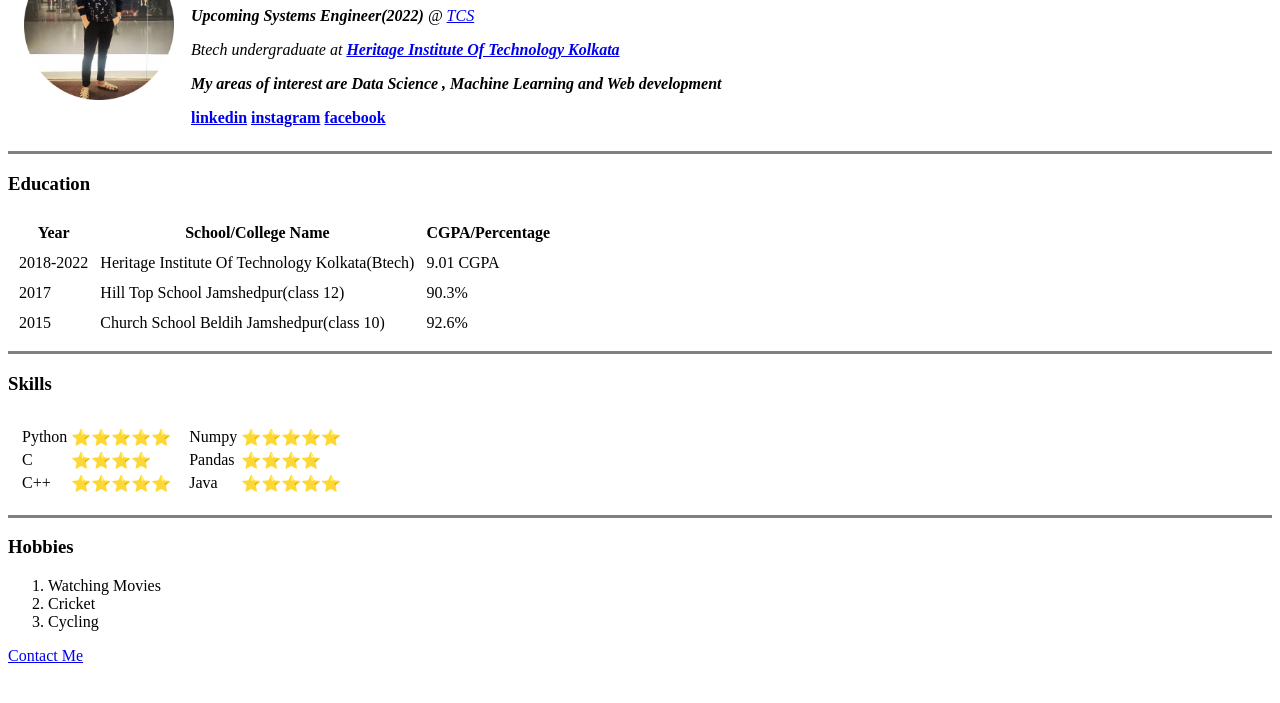
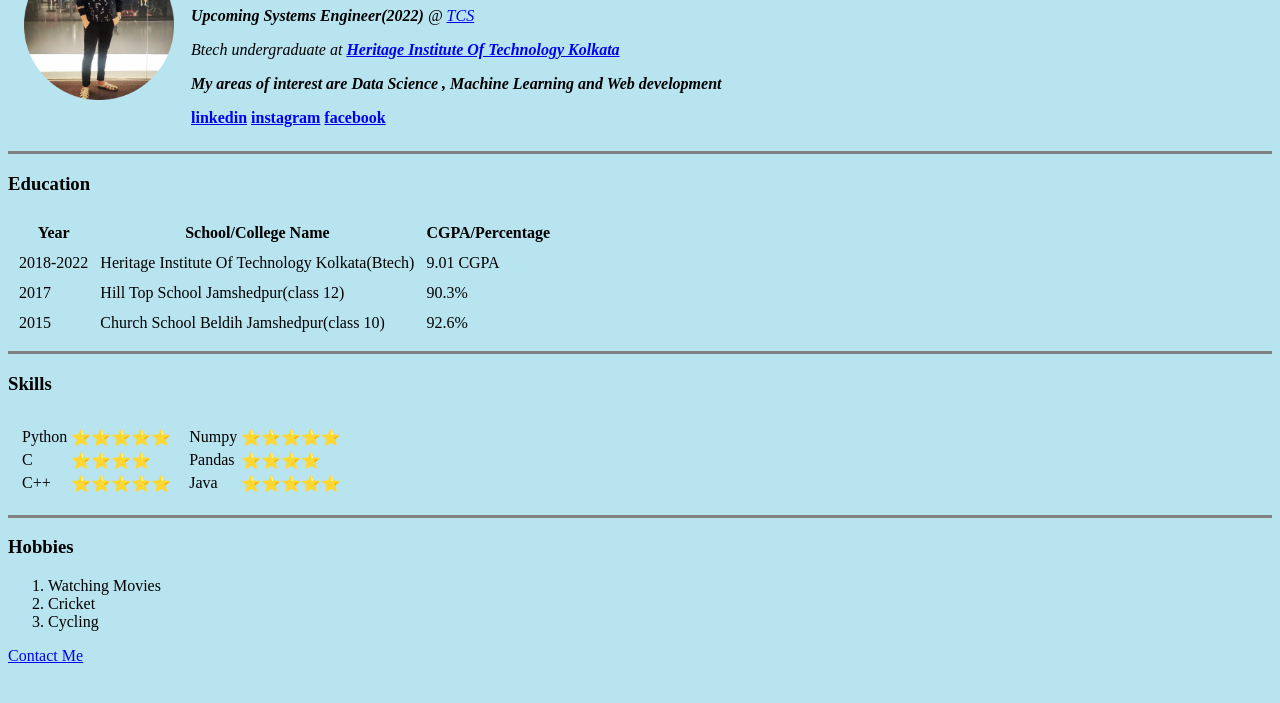
Before and after one commit to mamturaja89/resume, a plain HTML site: page index.html in a window 1280 px wide. Shown: the part 97-800 px from the top of the page. Drawn offline with Linux system fonts and the light colour scheme.

Commit message:
background added

```diff
--- a/index.html
+++ b/index.html
@@ -6,7 +6,7 @@
     <meta name="viewport" content="width=device-width, initial-scale=1.0">
     <title>My Blog</title>
 </head>
-<body>
+<body style="background-color:#B8E4F0";>
   <table cellspacing="15">
     <tr>
       <td><img src="images/mypic.png" width="150" height="150" alt="Mamtu Raja"></td>
```
